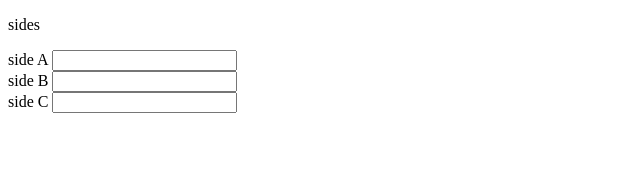
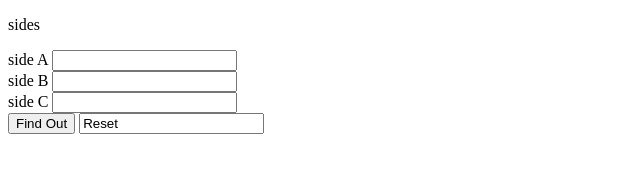
Before and after one commit to nancy88199488/Dairy-business, a plain HTML site: page index.html in a window 1280 px wide. Shown: the whole page, without its empty margins (0-640 px from the left). Drawn offline with Linux system fonts and the light colour scheme.

Commit message:
add the above file

```diff
--- a/index.html
+++ b/index.html
@@ -21,6 +21,8 @@
             <label for="num3">side C</label>
             <input class="number" type="text" id="num3" name="num3">
         </div>
+        <input class="button" type="button" value="Find Out" onclick="triangle()">
+        <input class="button" type="buttonn" value="Reset" onclick="reset()">
     </div>
 
 </body>
```
